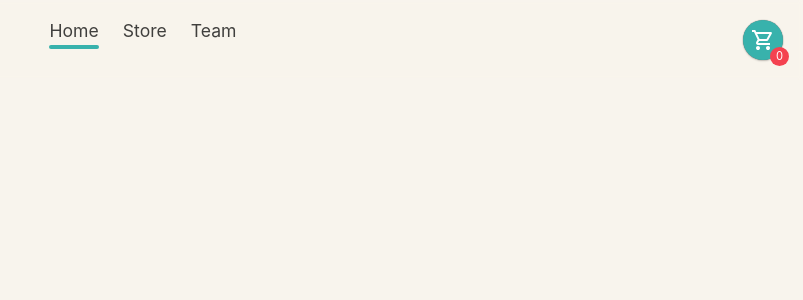
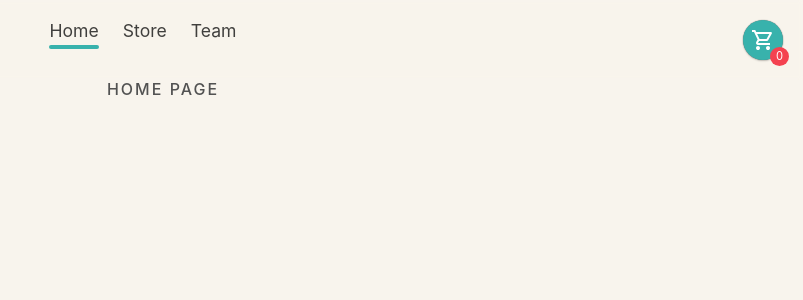
Before and after one commit to hotaroo-dev/checkout-cart, a React (Vite) app: page / in a window 1280 px wide. Shown: the top 300 px of the page, without its empty margins (477-1280 px from the left). Built offline with nearby package versions, Linux system fonts and the light colour scheme.

Commit message:
fix(animation): fixed

```diff
--- a/src/components/cards.tsx
+++ b/src/components/cards.tsx
@@ -75,7 +75,8 @@ const Add = styled.button`
 
 const containerVariants = {
   hidden: { y: 10, opacity: 0.65 },
-  visible: { y: 0, opacity: 1, transition: { staggerChildren: 0.1 } }
+  visible: { y: 0, opacity: 1, transition: { staggerChildren: 0.1 } },
+  exit: { y: -10, opacity: 0.65 }
 }
 
 const cardVariants = {
@@ -86,6 +87,10 @@ const cardVariants = {
   visible: {
     y: 0,
     opacity: 1
+  },
+  exit: {
+    y: -10,
+    opacity: 0
   }
 }
 
@@ -115,7 +120,6 @@ const Cards: React.FC = () => {
       variants={containerVariants}
       initial="hidden"
       animate="visible"
-      exit="exit"
       transition={{ type: 'spring', stiffness: 50, duration: 1.5 }}
     >
       {colors.map(card => (
--- a/src/components/carts.tsx
+++ b/src/components/carts.tsx
@@ -226,8 +226,8 @@ const Carts: React.FC<Props> = ({
               ))
             ) : (
               <Text
-                initial={{ opacity: 0 }}
-                animate={{ opacity: 1 }}
+                initial={{ opacity: 0, display: 'none' }}
+                animate={{ opacity: 1, display: 'inline-block' }}
                 transition={{ duration: 0.25, delay: 0.4 }}
               >
                 No Cart
--- a/src/routes/index.tsx
+++ b/src/routes/index.tsx
@@ -1,7 +1,26 @@
 import React from 'react'
+import styled from '@emotion/styled'
+
+export const Container = styled.main`
+  display: flex;
+  align-item: center;
+
+  p {
+    flex: 1;
+    text-transform: uppercase;
+    text-align: center;
+    font-weight: 500;
+    color: #525252;
+    letter-spacing: 2px;
+  }
+`
 
 const Index: React.FC = () => {
-  return null
+  return (
+    <Container>
+      <p>Home page</p>
+    </Container>
+  )
 }
 
 export default Index
--- a/src/routes/team.tsx
+++ b/src/routes/team.tsx
@@ -1,7 +1,12 @@
 import React from 'react'
+import { Container } from '.'
 
 const Team: React.FC = () => {
-  return null
+  return (
+    <Container>
+      <p>Team</p>
+    </Container>
+  )
 }
 
 export default Team
```
